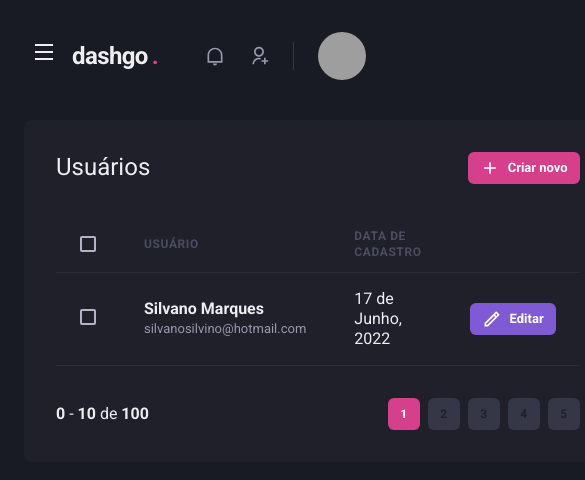
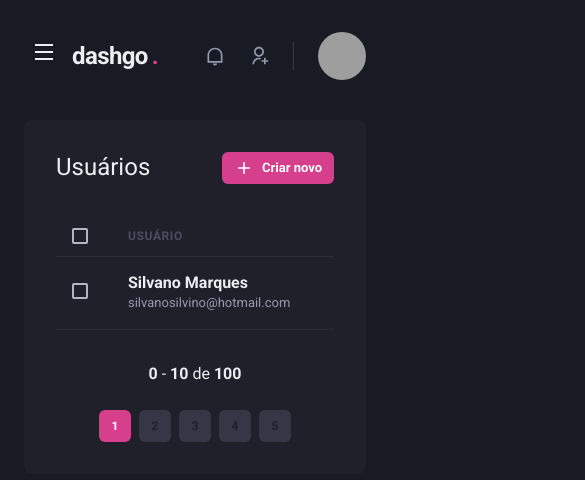
Before and after one commit to SilvanoGPM/dashgo, a Next.js app: page /users in a window 390 px wide. Shown: the top 480 px of the page, 585 px wide, since content can reach past the window. Built offline with nearby package versions, Linux system fonts and the light colour scheme; grey boxes are pictures that could not be loaded.

Commit message:
refactor: UsersList page responsive

```diff
--- a/src/components/Pagination/index.tsx
+++ b/src/components/Pagination/index.tsx
@@ -1,20 +1,26 @@
-import { Box, HStack } from '@chakra-ui/react';
+import { Box, Stack } from '@chakra-ui/react';
 import { PaginationItem } from './PaginationItem';
 
 export function Pagination() {
   return (
-    <HStack mt="8" justify="space-between" align="center" spacing="6">
+    <Stack
+      direction={['column', 'row']}
+      mt="8"
+      justify="space-between"
+      align="center"
+      spacing="6"
+    >
       <Box>
         <strong>0</strong> - <strong>10</strong> de <strong>100</strong>
       </Box>
 
-      <HStack spacing="2">
+      <Stack direction="row" spacing="2">
         <PaginationItem number={1} isCurrent />
         <PaginationItem number={2} />
         <PaginationItem number={3} />
         <PaginationItem number={4} />
         <PaginationItem number={5} />
-      </HStack>
-    </HStack>
+      </Stack>
+    </Stack>
   );
 }
--- a/src/pages/users/index.tsx
+++ b/src/pages/users/index.tsx
@@ -1,3 +1,5 @@
+import Link from 'next/link';
+
 import {
   Box,
   Button,
@@ -12,16 +14,21 @@ import {
   Th,
   Thead,
   Tr,
+  useBreakpointValue,
 } from '@chakra-ui/react';
 
-import { RiAddLine, RiPencilLine } from 'react-icons/ri';
+import { RiAddLine } from 'react-icons/ri';
 
 import { Header } from 'components/Header';
 import { Sidebar } from 'components/Sidebar';
 import { Pagination } from 'components/Pagination';
-import Link from 'next/link';
 
 export default function UsersList() {
+  const isWideVersion = useBreakpointValue({
+    base: false,
+    lg: true,
+  });
+
   return (
     <Box>
       <Header />
@@ -51,20 +58,18 @@ export default function UsersList() {
           <Table colorScheme="whiteAlpha">
             <Thead>
               <Tr>
-                <Th px="6" color="gray.300" w="8">
+                <Th px={['4', '4', '6']} color="gray.300" w="8">
                   <Checkbox colorScheme="pink" />
                 </Th>
 
                 <Th>Usuário</Th>
-                <Th>Data de cadastro</Th>
-
-                <Th w="8" />
+                {isWideVersion && <Th>Data de cadastro</Th>}
               </Tr>
             </Thead>
 
             <Tbody>
               <Tr>
-                <Td px="6">
+                <Td px={['4', '4', '6']}>
                   <Checkbox colorScheme="pink" />
                 </Td>
 
@@ -77,19 +82,7 @@ export default function UsersList() {
                   </Box>
                 </Td>
 
-                <Td>17 de Junho, 2022</Td>
-
-                <Td>
-                  <Button
-                    as="a"
-                    size="sm"
-                    fontSize="small"
-                    colorScheme="purple"
-                    leftIcon={<Icon as={RiPencilLine} fontSize="20" />}
-                  >
-                    Editar
-                  </Button>
-                </Td>
+                {isWideVersion && <Td>17 de Junho, 2022</Td>}
               </Tr>
             </Tbody>
           </Table>
```
